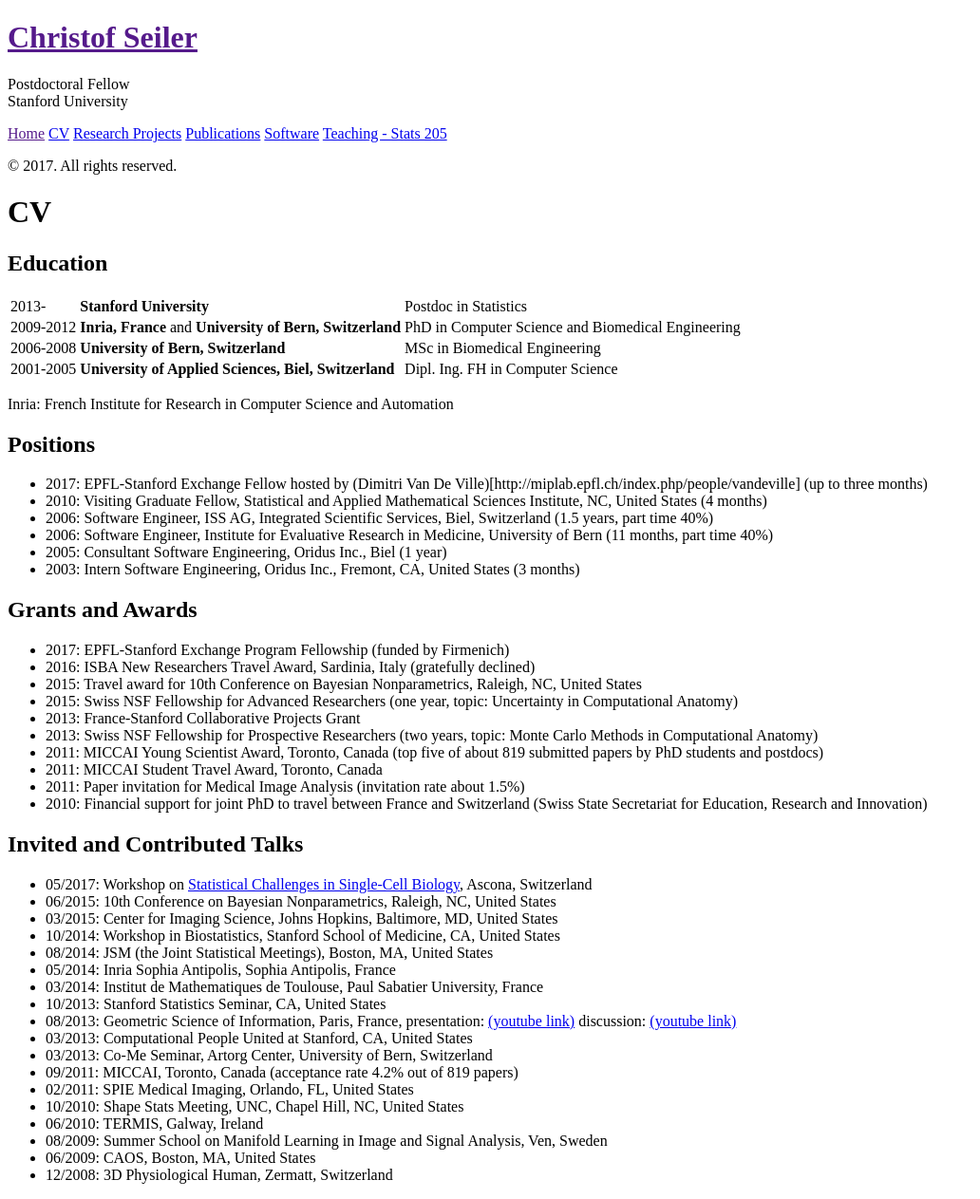
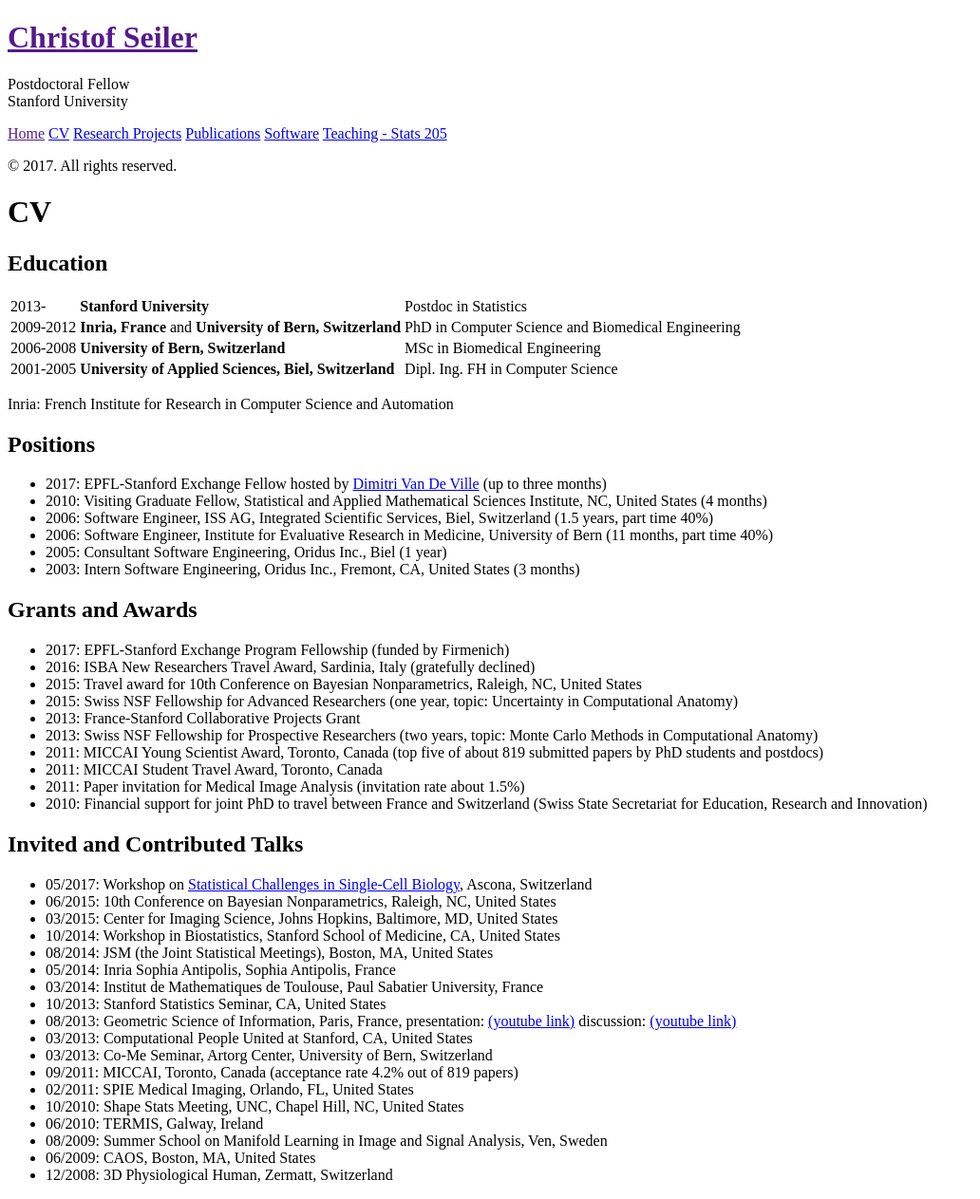
Before and after one commit to ChristofSeiler/ChristofSeiler.github.io, a Jekyll site: the page built from about.md, in a window 1280 px wide. Shown: the whole page at 95% size, without its empty margins (0-1032 px from the left). Built offline with Jekyll 4.4.1, drawn with Linux system fonts in a browser that asks for light colours.

Commit message:
fix link

```diff
--- a/about.md
+++ b/about.md
@@ -14,7 +14,7 @@
 
 ## Positions
 
-* 2017: EPFL-Stanford Exchange Fellow hosted by (Dimitri Van De Ville)[http://miplab.epfl.ch/index.php/people/vandeville] (up to three months)
+* 2017: EPFL-Stanford Exchange Fellow hosted by [Dimitri Van De Ville](http://miplab.epfl.ch/index.php/people/vandeville) (up to three months)
 * 2010: Visiting Graduate Fellow, Statistical and Applied Mathematical Sciences Institute, NC, United States (4 months)
 * 2006: Software Engineer, ISS AG, Integrated Scientific Services, Biel, Switzerland (1.5 years, part time 40%)
 * 2006: Software Engineer, Institute for Evaluative Research in Medicine, University of Bern (11 months, part time 40%)
```
